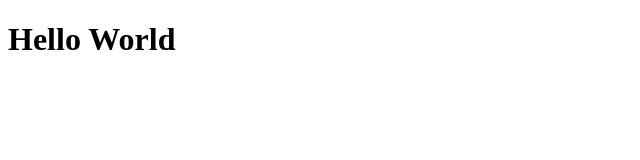
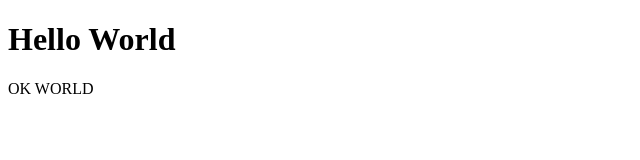
Before and after one commit to DT0720/MyFirstRepository, a plain HTML site: page index.html in a window 1280 px wide. Shown: the whole page, without its empty margins (0-640 px from the left). Drawn offline with Linux system fonts and the light colour scheme.

Commit message:
Second Commit

```diff
--- a/index.html
+++ b/index.html
@@ -7,5 +7,6 @@
 </head>
 <body>
     <h1>Hello World</h1>
+    <p>OK WORLD</p>
 </body>
 </html>
```
